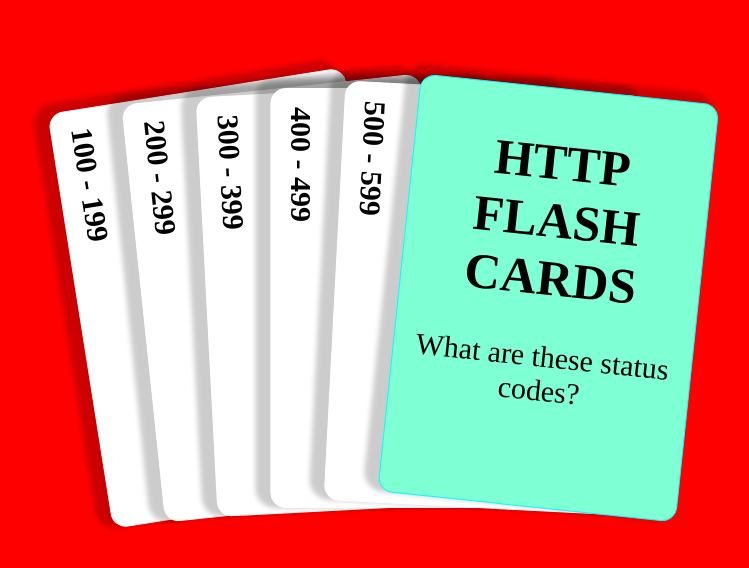
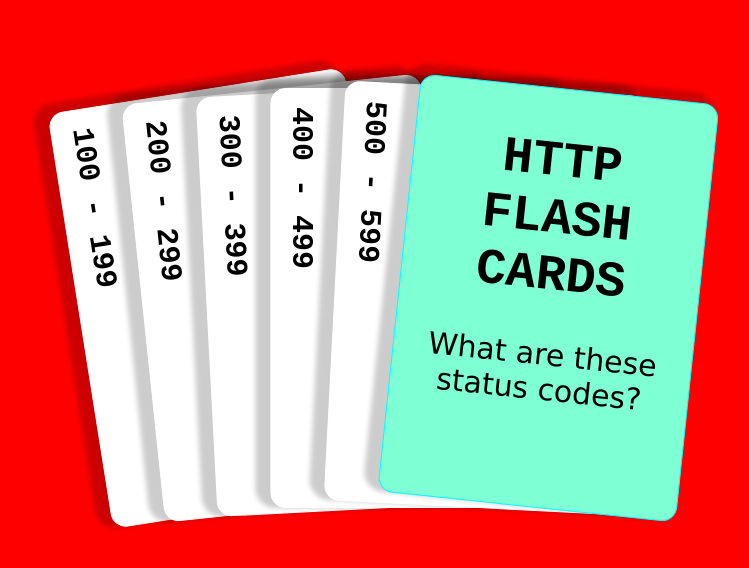
Before and after one commit to smith-sj/CSS-only-flash-cards, a plain HTML site: page index.html in a window 1280 px wide. Shown: the part 110-678 px from the top of the page, without its empty margins (266-1015 px from the left). Drawn offline with Linux system fonts and the light colour scheme.

Commit message:
typography changes

```diff
--- a/style.css
+++ b/style.css
@@ -48,7 +48,6 @@ body {
   width: 60vw;
   height: calc(60vw * 1.4);
   border-radius: 15px;
-  border: 1px solid aqua;
   background: aquamarine;
   transition: 2s;
   box-shadow: -10px -5px 5px 5px rgb(0 0 0 / 0.2);
@@ -63,18 +62,22 @@ body {
 
 
 h1 {
-  font-size: 9vw;
+  font-size: 10vw;
+  font-family: 'Segoe UI', Tahoma, Geneva, Verdana, sans-serif;
+
 }
 
 span {
   font-size: 6vw;
   display: block;
+  font-family: Verdana, Geneva, Tahoma, sans-serif;
 }
 
 h2 {
   writing-mode: vertical-rl;
   font-size: 4vw;
   margin: 1vw;
+  font-family: 'Courier New', Courier, monospace;
 }
 
 .card a {
@@ -202,6 +205,7 @@ h2 {
 
         h1 {
         font-size: 50px;
+        font-family: 'Inconsolata', monospace;
         }
 
         span {
```
